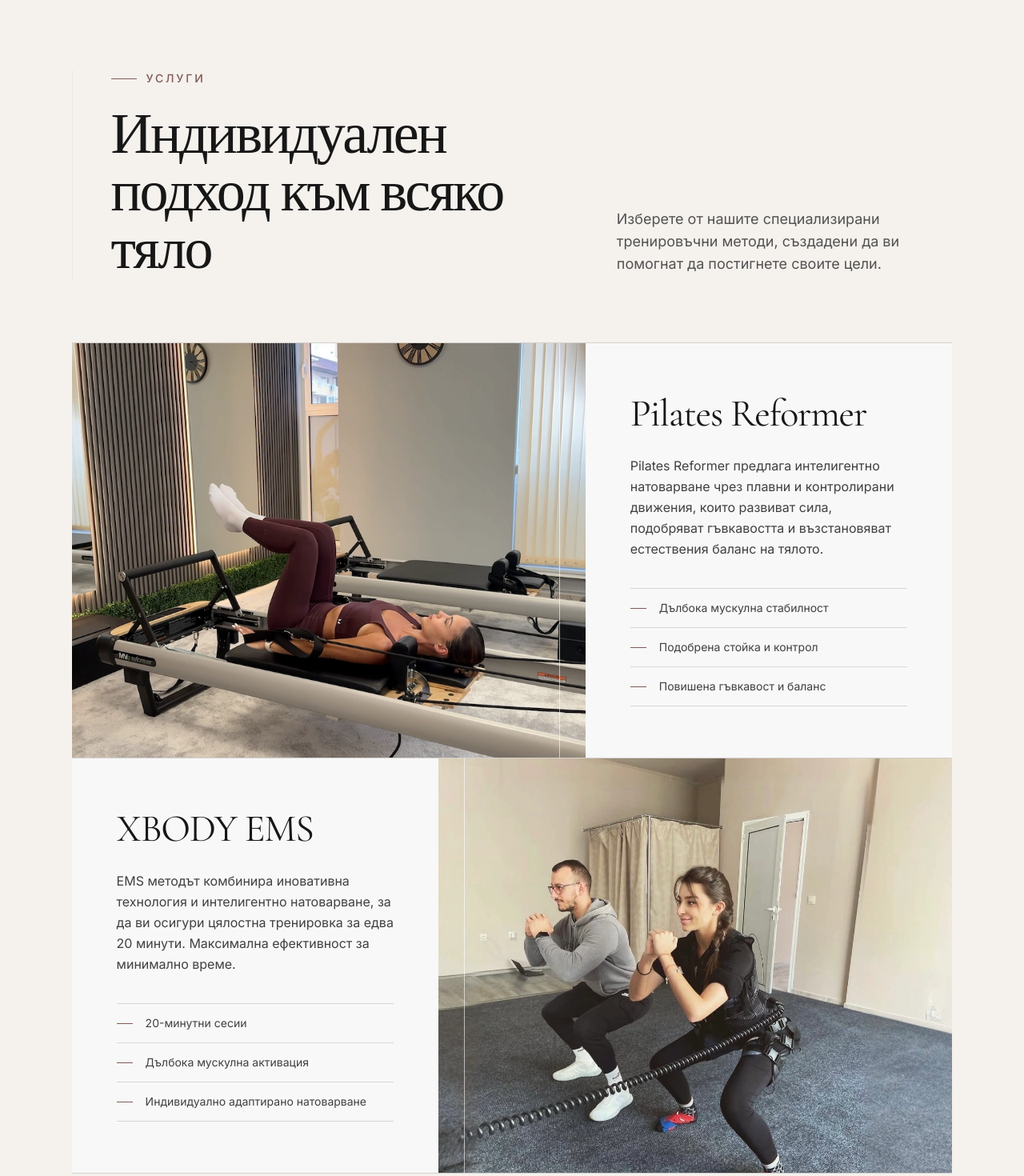
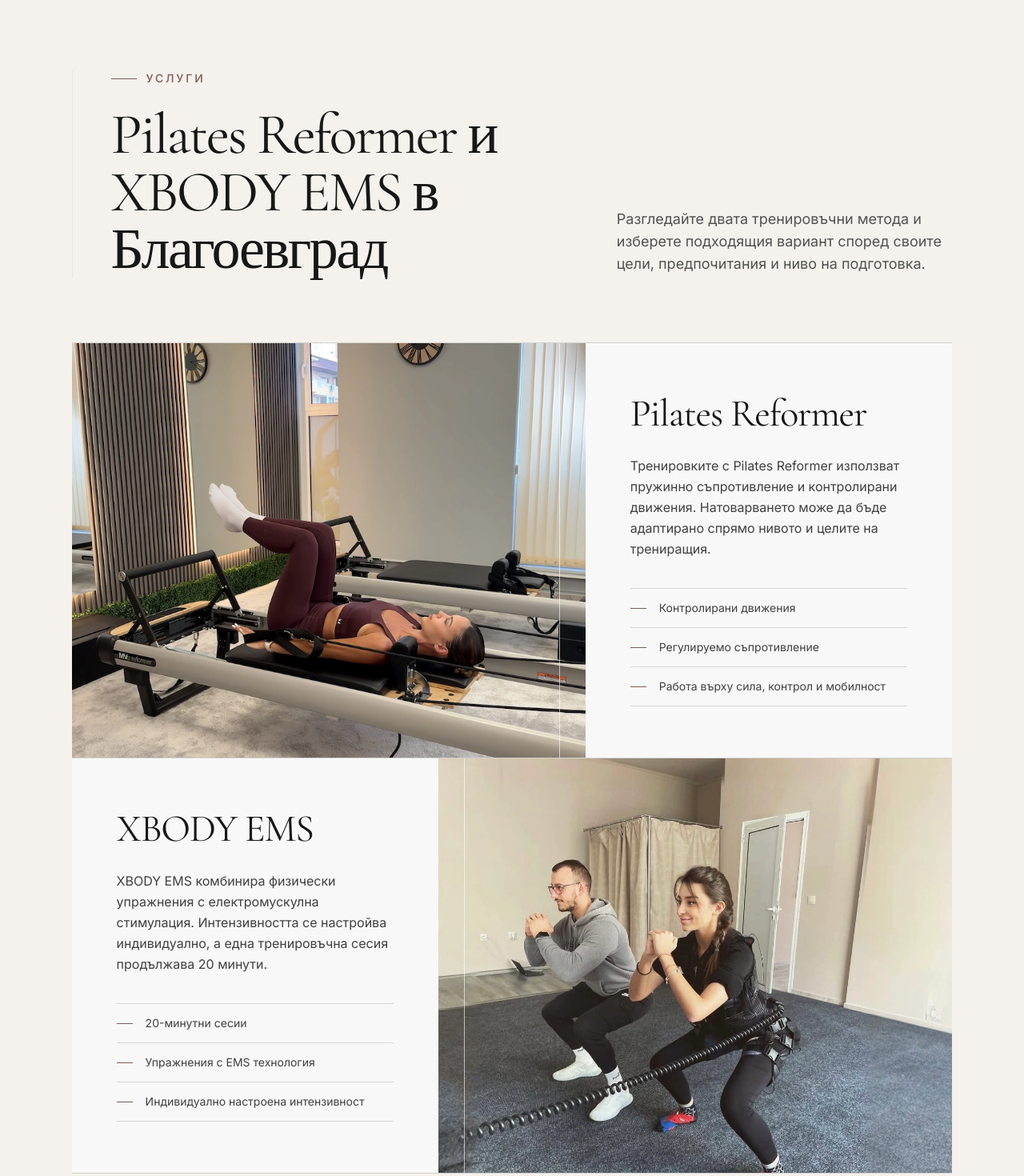
Before and after one commit to denichinv/euphoria-wellness-studio-bg, a React (Vite) app: page / in a window 1280 px wide. Shown: the part 840-2310 px from the top of the page at 80% size. Built offline with nearby package versions, Linux system fonts and the light colour scheme.

Commit message:
feat: improve service copy for local SEO

```diff
--- a/src/i18n/bg.ts
+++ b/src/i18n/bg.ts
@@ -12,30 +12,30 @@
   },
   services: {
     badge: "УСЛУГИ",
-    heading: "Индивидуален подход към всяко тяло",
+    heading: "Pilates Reformer и XBODY EMS в Благоевград",
     description:
-      "Изберете от нашите специализирани тренировъчни методи, създадени да ви помогнат да постигнете своите цели.",
+      "Разгледайте двата тренировъчни метода и изберете подходящия вариант според своите цели, предпочитания и ниво на подготовка.",
   },
   serviceCards: {
     xbody: {
       title: "XBODY EMS",
       description:
-        "EMS методът комбинира иновативна технология и интелигентно натоварване, за да ви осигури цялостна тренировка за едва 20 минути. Максимална ефективност за минимално време.",
+        "XBODY EMS комбинира физически упражнения с електромускулна стимулация. Интензивността се настройва индивидуално, а една тренировъчна сесия продължава 20 минути.",
       features: [
         "20-минутни сесии",
-        "Дълбока мускулна активация",
-        "Индивидуално адаптирано натоварване",
+        "Упражнения с EMS технология",
+        "Индивидуално настроена интензивност",
       ],
     },
 
     pilates: {
       title: "Pilates Reformer",
       description:
-        "Pilates Reformer предлага интелигентно натоварване чрез плавни и контролирани движения, които развиват сила, подобряват гъвкавостта и възстановяват естествения баланс на тялото.",
+        "Тренировките с Pilates Reformer използват пружинно съпротивление и контролирани движения. Натоварването може да бъде адаптирано спрямо нивото и целите на трениращия.",
       features: [
-        "Дълбока мускулна стабилност",
-        "Подобрена стойка и контрол",
-        "Повишена гъвкавост и баланс",
+        "Контролирани движения",
+        "Регулируемо съпротивление",
+        "Работа върху сила, контрол и мобилност",
       ],
     },
   },
--- a/src/i18n/en.ts
+++ b/src/i18n/en.ts
@@ -12,30 +12,30 @@
   },
   services: {
     badge: "SERVICES",
-    heading: "A Personalized Approach to Every Body",
+    heading: "Pilates Reformer and XBODY EMS in Blagoevgrad",
     description:
-      "Choose from our specialized training methods designed to help you reach your personal goals.",
+      "Explore both training methods and choose the option that best suits your goals, preferences and current fitness level.",
   },
   serviceCards: {
     xbody: {
       title: "XBODY EMS",
       description:
-        "The EMS method combines innovative technology and intelligent resistance to deliver a full-body workout in just 20 minutes. Maximum efficiency in minimal time.",
+        "XBODY EMS combines physical exercise with electrical muscle stimulation. The intensity is adjusted individually, and each training session lasts 20 minutes.",
       features: [
         "20-minute sessions",
-        "Deep muscle activation",
-        "Individually adjusted resistance",
+        "Exercise with EMS technology",
+        "Individually adjusted intensity",
       ],
     },
 
     pilates: {
       title: "Pilates Reformer",
       description:
-        "Pilates Reformer provides intelligent resistance through smooth and controlled movements that build strength, improve flexibility and restore natural balance.",
+        "Pilates Reformer training uses spring resistance and controlled movements. The resistance can be adjusted to suit each person's experience level and goals.",
       features: [
-        "Deep muscle stability",
-        "Improved posture and control",
-        "Greater flexibility and balance",
+        "Controlled movements",
+        "Adjustable resistance",
+        "Work on strength, control and mobility",
       ],
     },
   },
```
Also changed, not shown: 1 other file (tests, documents, lock files or other folders).
